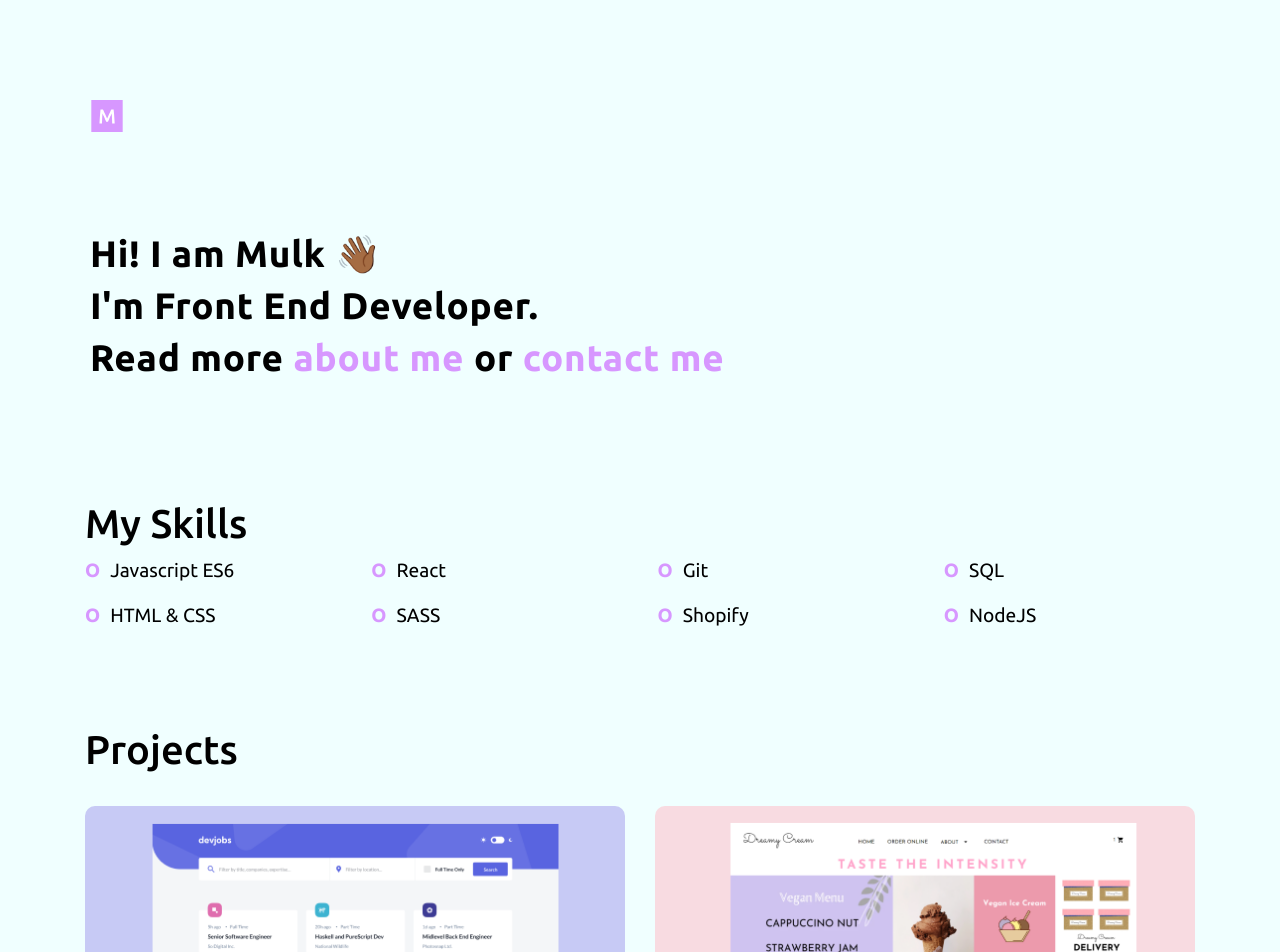
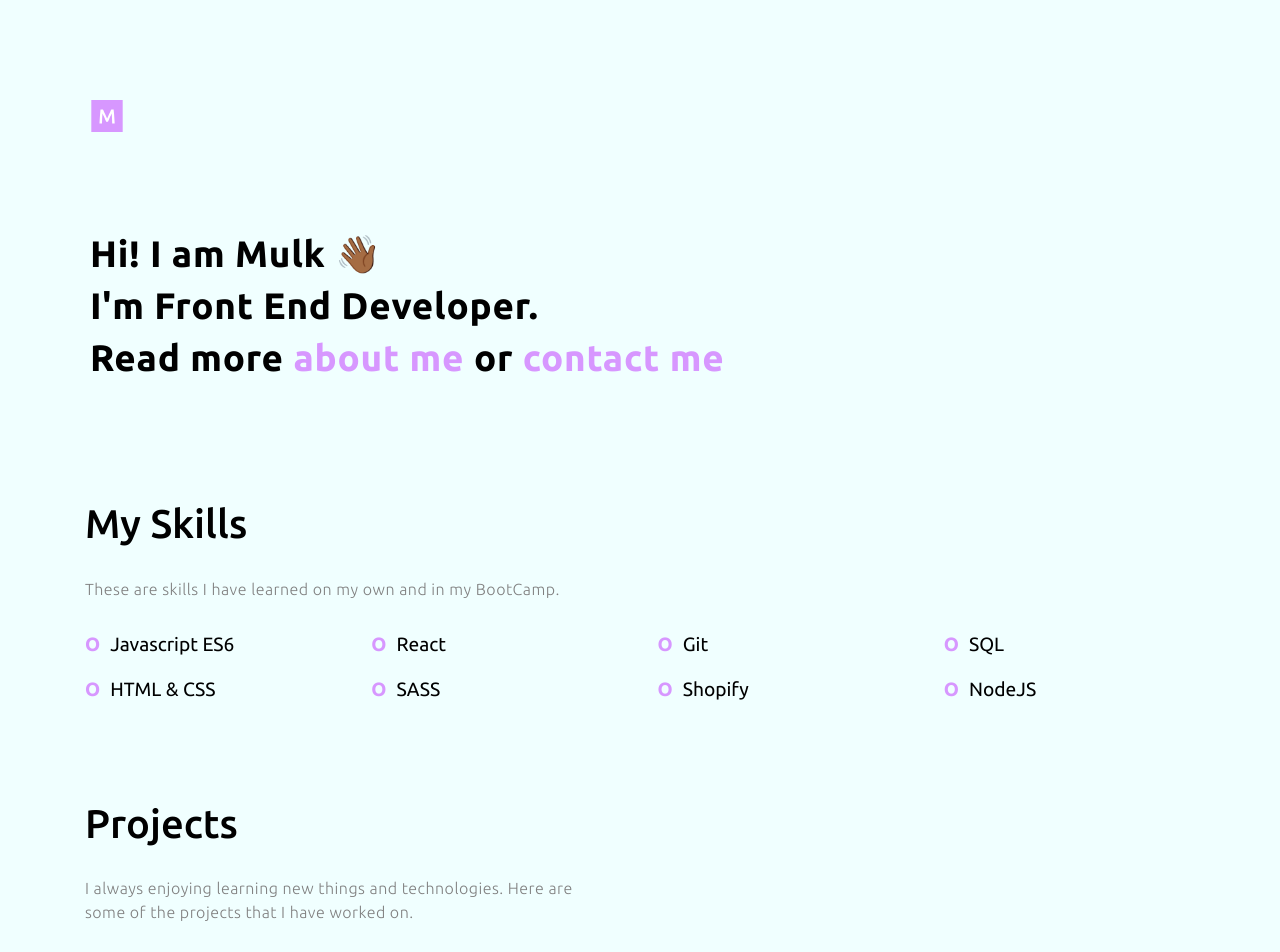
Before and after one commit to mabdulul/Mulkportfolio, a React (Create React App) app: page / in a window 1280 px wide. Shown: the top 952 px of the page. Built offline with nearby package versions, Linux system fonts and the light colour scheme.

Commit message:
adding changes to bulid

```diff
--- a/src/App.js
+++ b/src/App.js
@@ -43,6 +43,9 @@ function App() {
 					<div class='col-sm-12 col-md-12 col-lg-12 MySkills'>
 						<div class='MySkills_Section'>
 							<h1>My Skills</h1>
+							<p class='MySkills_p  para'>
+								These are skills I have learned on my own and in my BootCamp.
+							</p>
 
 							<div class='MySkills_List'>
 								<ul class='MySkills_Group'>
@@ -69,6 +72,10 @@ function App() {
 					<div class='col-sm-12 col-md-12 col-lg-12 MyProjects'>
 						<div class='MyProjects_Section'>
 							<h1>Projects</h1>
+							<p class='MyProjects_p  para'>
+								I always enjoying learning new things and technologies. Here are
+								some of the projects that I have worked on.
+							</p>
 						</div>
 					</div>
 				</div>
--- a/src/myscss.scss
+++ b/src/myscss.scss
@@ -98,7 +98,7 @@ ul li {
 
 .MySkills_Section {
 	.MySkills_p {
-		max-width: 700px;
+		max-width: 500px;
 		margin: $p_margin;
 	}
 	.MySkills_List {
@@ -182,7 +182,7 @@ ul li {
 		margin: 3rem 0px;
 		table {
 			max-width: 800px;
-			min-width: 282px;
+			min-width: 400px;
 		}
 		.pj_group {
 			margin: 0 1rem;
```
Also changed, not shown: 1 other file (tests, documents, lock files or other folders).
